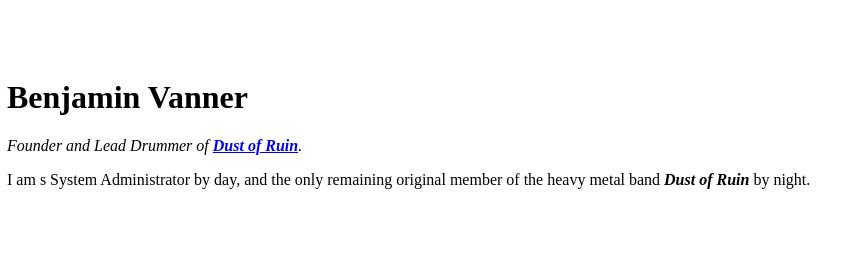
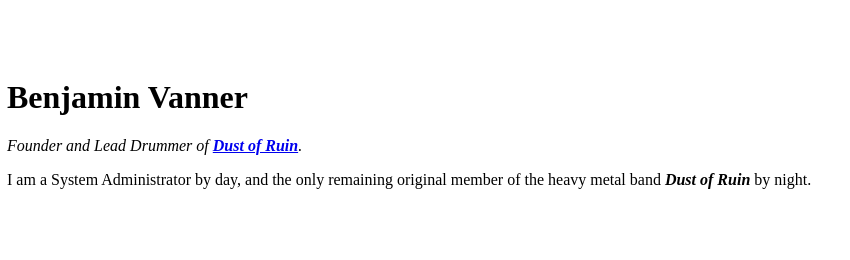
Before and after one commit to deathtoinvader0/cv, a plain HTML site: page index.html in a window 1280 px wide. Shown: the top 260 px of the page, 244-1094 px from the left. Drawn offline with Linux system fonts and the light colour scheme.

Commit message:
Add files via upload

```diff
--- a/index.html
+++ b/index.html
@@ -3,6 +3,7 @@
     <head>
         <meta charset="utf-8">
          <Title>Ben's Personal Website</Title>
+        <link rel="stylesheet" href="CSS/styles.css">
     </head>
 
     <body>
@@ -11,7 +12,7 @@
                 <td><img src="ben.png"></td>
                 <td><h1>Benjamin Vanner</h1>
         <p><em>Founder and Lead Drummer of <strong><a href="https://www.facebook.com/dustofruin">Dust of Ruin</a></strong>.</em></p>
-        <p>I am s System Administrator by day, and the only remaining original member of the heavy metal band <strong><em>Dust of Ruin</em></strong> by night.</p></td>
+        <p>I am a System Administrator by day, and the only remaining original member of the heavy metal band <strong><em>Dust of Ruin</em></strong> by night.</p></td>
             </tr>
         </table>
         <hr>
```
Also changed, not shown: contact_me.html (+2 -0 lines), hobbies.html (+2 -0 lines).
